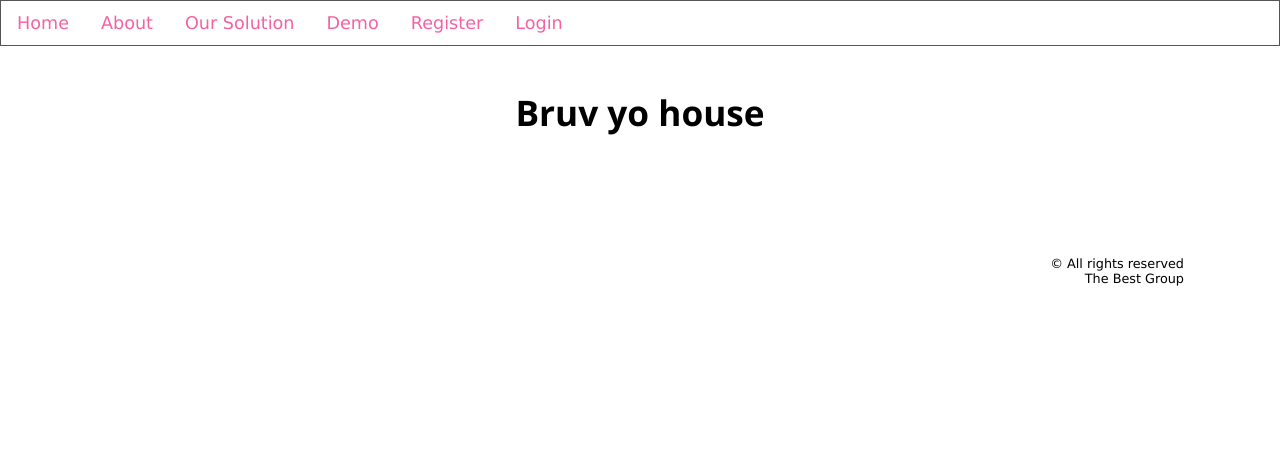
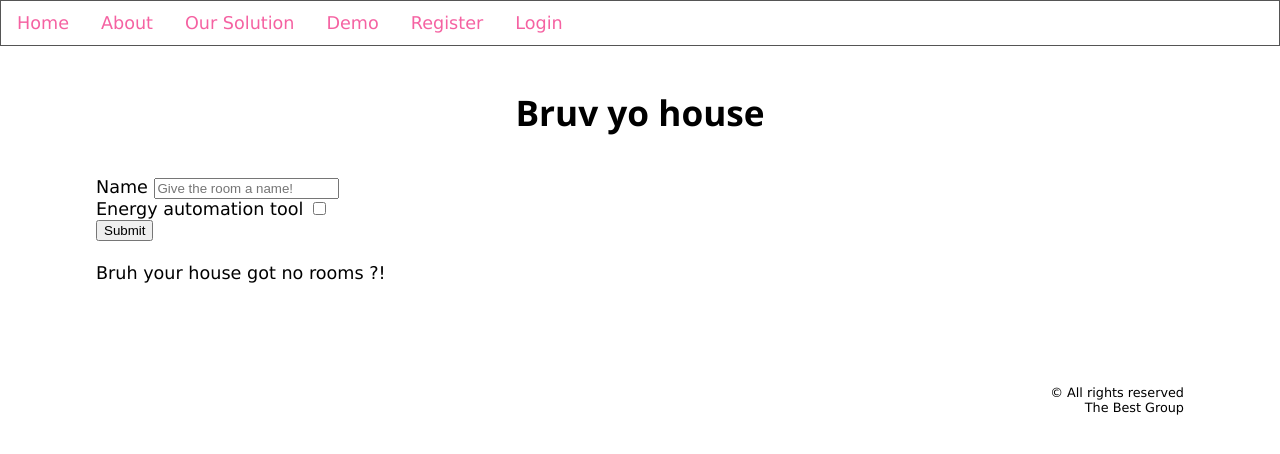
Before and after one commit to HeatingSys/HeatingSys, a Flask app: page /user_house in a window 1280 px wide. Shown: the top 454 px of the page. Run offline with Flask 2, Linux system fonts and the light colour scheme; data comes from the database, SQL or seed files in the repository.

Commit message:
struggling rah, but made room page

```diff
--- a/app.py
+++ b/app.py
@@ -1,5 +1,5 @@
 from flask import Flask, render_template, redirect, url_for, session, g, flash, Markup, request, make_response
-from forms import RegistrationForm, LoginForm, RoomForm
+from forms import RegistrationForm, LoginForm, RoomForm, ScheduleForm
 from database import get_db, close_db
 from flask_session import Session
 from werkzeug.security import generate_password_hash, check_password_hash
@@ -7,7 +7,6 @@ from datetime import datetime
 from functools import wraps
 from random import sample
 from itertools import *
-from test import *
 
 # BEST VIEWED ON PC/LAPTOP
 
@@ -43,29 +42,29 @@ def login_required(view):
 # 404 error page
 @app.errorhandler(404)
 def page_not_found(e):
-    return render_template('oh_no.html', title="Error"), 404
+    return render_template('oh_no.html', name="Error"), 404
 
 # Home page
 @app.route("/")
 def index():
     db = get_db()
-    return render_template("index.html", title="Home")
+    return render_template("index.html", name="Home")
 
 # About page
 @app.route("/about")
 def about():
-    return render_template("about.html", title="About")
+    return render_template("about.html", name="About")
 
 # Our Solution page
 @app.route("/product")
 def product():
     db = get_db()
-    return render_template("product.html", title="Our Solution")
+    return render_template("product.html", name="Our Solution")
 
 # Product Demo page
 @app.route("/demo")
 def demo():
-    return render_template("demo.html", title="Demo")
+    return render_template("demo.html", name="Demo")
 
 # Register for an account
 @app.route("/registration", methods=["GET", "POST"])
@@ -89,12 +88,12 @@ def registration():
             db.commit()
             flash("Successful Registration! Please login now")
             return redirect( url_for("login"))
-    return render_template("register.html", form=form, title="Register")
+    return render_template("register.html", form=form, name="Register")
 
 # Shows terms and conditions
 @app.route("/terms")
 def terms():
-    return render_template("terms_con.html", title="Terms and Conditions")
+    return render_template("terms_con.html", name="Terms and Conditions")
 
 # Login to account
 @app.route("/login", methods=["GET", "POST"])
@@ -122,7 +121,7 @@ def login():
             session.clear()
             session["username"] = username
             return redirect(url_for("profile"))
-    return render_template("login.html", form=form, title="Login")
+    return render_template("login.html", form=form, name="Login")
 
 # Logout from account
 @app.route("/logout")
@@ -133,19 +132,56 @@ def logout():
 # Settings page
 @app.route("/settings")
 def settings():
-    return render_template("settings.html", title="Settings")
+    return render_template("settings.html", name="Settings")
 
 # Profile page
 @app.route("/profile")
 def profile():
-    return render_template("profile.html", title="My Profile")
+    return render_template("profile.html", name="My Profile")
 
 # House page
-@app.route("/user_house")
+@app.route("/user_house", methods=["GET", "POST"])
 def user_house():
-    return render_template("user_house.html", title="Home")
+    form = RoomForm()
+    rooms = None
+    if form.validate_on_submit():
+        automation = form.automation.data
+        name = form.name.data
+
+        db = get_db()
+        db.execute("""INSERT INTO rooms (username, name, automation)
+                        VALUES (?,?,?);""", (g.user, name, automation))
+        db.commit()
+
+        room = db.execute("""SELECT * FROM rooms WHERE room_id in
+                                (SELECT max(room_id) FROM rooms WHERE username=?);""", (g.user,)).fetchone()
+        flash ("Yay! You just created a room! Go ahead and add scheduling times now!")
+        #return redirect(url_for("showRoom", id=room["room_id"]))
+        return redirect(url_for("user_house"))
+    else:
+        db = get_db()
+        rooms = db.execute("""SELECT * FROM rooms WHERE username=?;""", (g.user,)).fetchall()
+    return render_template("user_house.html", form=form, name="Home", rooms=rooms)
+
+# Room page
+@app.route("/show_room/<int:id>")
+@login_required
+def show_room(id):
+    db = get_db()
+    room = db.execute("""SELECT * FROM rooms WHERE username=? AND room_id=?;""", (g.user,id)).fetchone()
+    return render_template("show_room.html", name="Room", room=room)
+
+# Deletes Room
+@app.route("/delete_room/<int:id>")
+@login_required
+def delete_room(id):
+    db = get_db()
+    db.execute("""DELETE FROM rooms WHERE username =? AND room_id=?;""", (g.user,id)).fetchone()
+    db.commit()
+    flash ("Room deleted!")
+    return redirect(url_for("user_house"))
 
 #@app.route("/newRoom", methods=["GET", "POST"])
 
 if __name__ == '__main__':
-   app.run(debug = True)
+    app.run(debug = True)
--- a/forms.py
+++ b/forms.py
@@ -1,5 +1,5 @@
 from flask_wtf import FlaskForm
-from wtforms import StringField, PasswordField, BooleanField, SubmitField, validators, SelectField, TextAreaField, RadioField
+from wtforms import StringField, PasswordField, BooleanField, TimeField, SubmitField, validators, SelectField, TextAreaField, RadioField
 from wtforms.widgets import TextArea
 from wtforms.validators import InputRequired, EqualTo
 from wtforms.fields.html5 import DateField
@@ -20,5 +20,12 @@ class LoginForm(FlaskForm):
     submit = SubmitField("Login")
 
 class RoomForm(FlaskForm):
-    currentTemp = StringField('Enter the current temperature: ', validators=[InputRequired()])
+    name = StringField("Name", validators=[InputRequired()])
+    automation = BooleanField("Energy automation tool", validators=[InputRequired()])
     submit = SubmitField("Submit")
+
+class ScheduleForm(FlaskForm):
+    desiredTemp = StringField('Enter the desired temperature: ', validators=[InputRequired()])
+    startTime = TimeField("Start at",validators=[InputRequired()])
+    endTime = TimeField("End at",validators=[InputRequired()])
+    submit = SubmitField("Save diary")
--- a/schema.sql
+++ b/schema.sql
@@ -12,10 +12,16 @@ DROP TABLE IF EXISTS rooms;
 CREATE TABLE rooms
 (
     username TEXT NOT NULL,
-    name TEXT PRIMARY KEY,
-    current_temp INTEGER NOT NULL,
-    automation BOOLEAN NOT NULL,
-    temp_for_turn_on INTEGER,
+    room_id INTEGER PRIMARY KEY AUTOINCREMENT,
+    name TEXT,
+    automation BOOLEAN NOT NULL
+);
+
+DROP TABLE IF EXISTS schedule;
+
+CREATE TABLE schedule
+(
+    desired_temp INTEGER,
     time_off TIME (0),
     time_on TIME (0)
 );
--- a/templates/base.html
+++ b/templates/base.html
@@ -10,6 +10,7 @@
         {% if g.user %}
         <a href="{{ ( url_for('user_house') ) }}"> Home </a>
         <a href="{{ ( url_for('profile') ) }}"> My Profile </a>
+        <a href="{{ ( url_for('user_house') ) }}"> My House </a>
         <a href="{{ ( url_for('settings') ) }}"> Settings </a>
         <a href="{{ ( url_for('logout') ) }}"> Logout </a>
         {% else %}
--- a/templates/show_room.html
+++ b/templates/show_room.html
@@ -1,5 +1,6 @@
 {% extends "base.html" %}
 
 {% block main_content %}
+    <h1> oh we kinda boring but this is room </h1>
 
 {% endblock %}
--- a/templates/user_house.html
+++ b/templates/user_house.html
@@ -2,4 +2,56 @@
 
 {% block main_content %}
     <h1> Bruv yo house </h1>
+    <form action="" method="post" novalidate>
+        {{ form.hidden_tag() }}
+
+        {{ form.name.label }}
+        {{ form.name(class="text", placeholder="Give the room a name!") }}
+        {% for error in form.name.errors %}
+            {{ error }}
+        {% endfor %}
+        <br>
+        {{ form.automation.label }}
+        {{ form.automation() }}
+        {% for error in form.automation.errors %}
+            {{ error }}
+        {% endfor %}
+        <br>
+        {{ form.submit(class="submit") }}
+    </form>
+
+     <div class="flash">
+        {% with messages = get_flashed_messages() %}
+            {% if messages %}
+                {% for message in messages %}
+                    <p> {{ message }}</p>
+                {% endfor %}
+            {% endif %}
+        {% endwith %}
+    </div>
+
+    {% if rooms %}
+    <table>
+        <caption> My room </caption>
+        <tr>
+            <th> Name </th>
+            <th> Automation Tool </th>
+            <th> </th>
+            <th> </th>
+        </tr>
+
+        {% for entry in rooms %}
+        <tr>
+            <td> {{ entry["name"] }} </td>
+            <td> {{ entry["automation"] }} </td>
+            <td> <a href="{{ url_for('show_room', id=entry['room_id']) }}"> Room Details </a> </td>
+            <td> <a href="{{ url_for('delete_room', id=entry['room_id']) }}"> Delete </a> </td>
+        </tr>
+        {% endfor %}
+
+        {% else %}
+        <p> Bruh your house got no rooms ?!</p>
+        {% endif %}
+    </table>
+
 {% endblock %}
```
Also changed, not shown: app.db, 5 other files.
